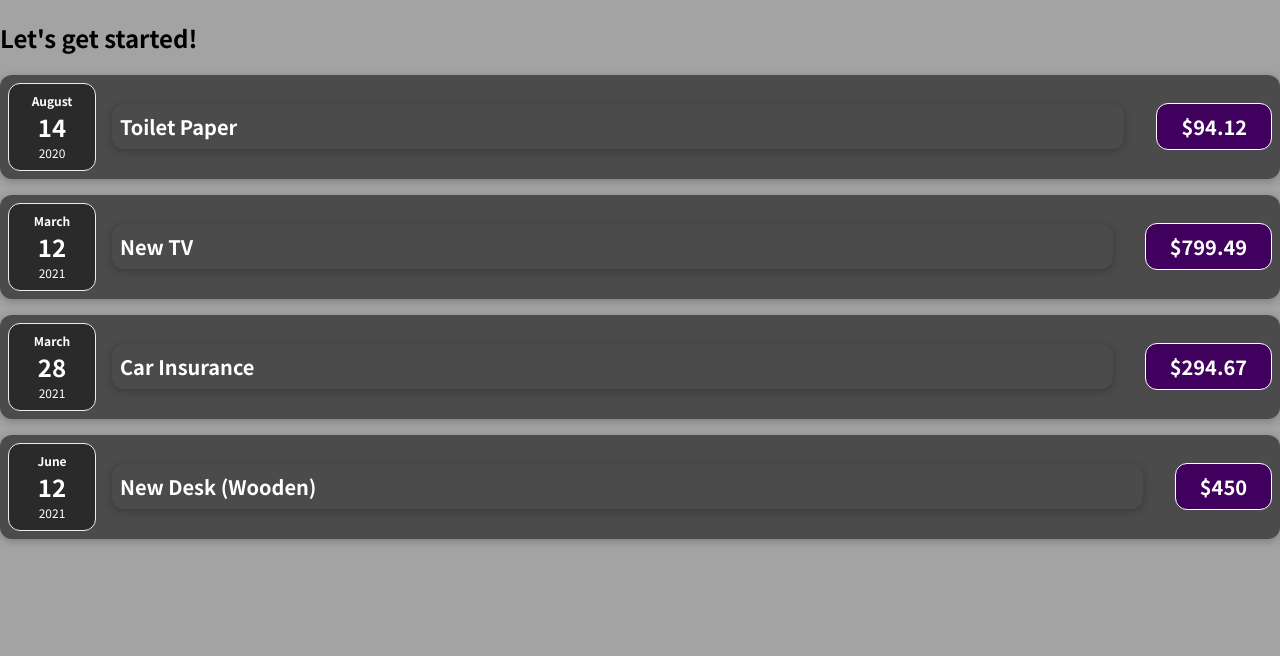
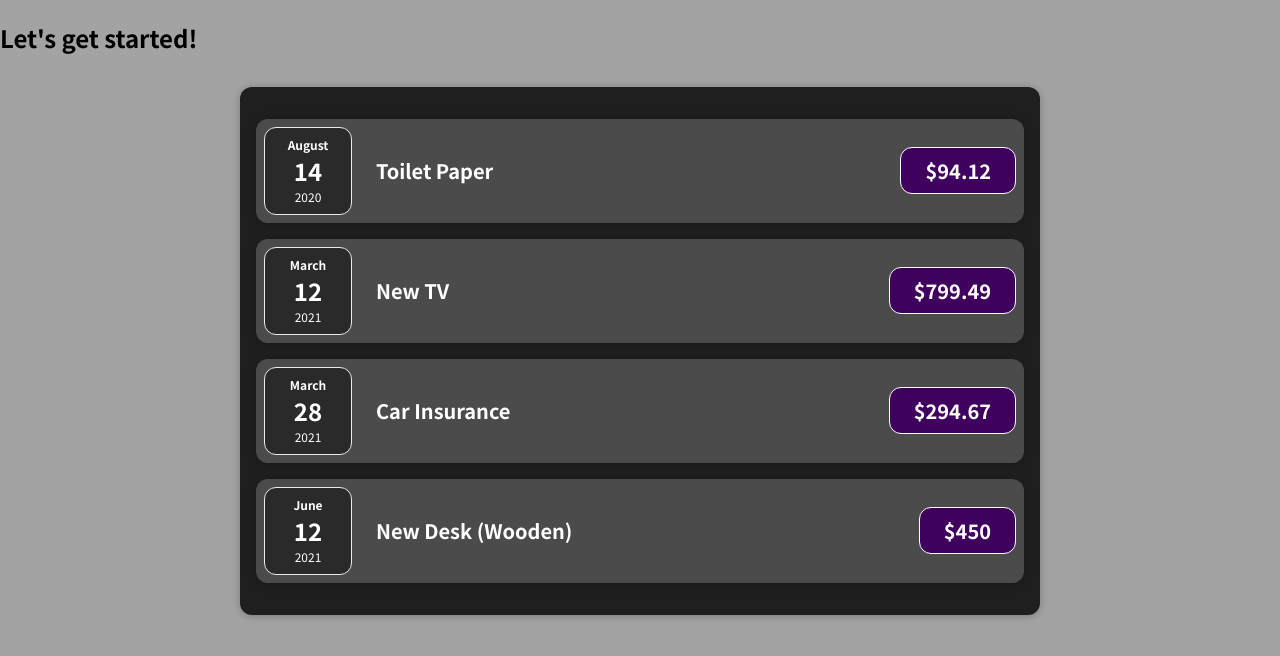
Before and after one commit to shashanksah143/Expense-tracker, a React (Create React App) app: page / in a window 1280 px wide. Shown: the top 656 px of the page. Built offline with nearby package versions, Linux system fonts and the light colour scheme.

Commit message:
Created a wrapper styling component Card

```diff
--- /dev/null
+++ b/src/components/Card.css
@@ -0,0 +1,4 @@
+.card {
+  border-radius: 12px;
+  box-shadow: 0 1px 8px rgba(0, 0, 0, 0.25);
+}
--- /dev/null
+++ b/src/components/Card.jsx
@@ -0,0 +1,6 @@
+import "./Card.css";
+function Card(props) {
+  const classes = "card " + props.className;
+  return <div className={classes}>{props.children}</div>;
+}
+export default Card;
--- a/src/components/ExpenseItem.css
+++ b/src/components/ExpenseItem.css
@@ -2,10 +2,8 @@
   display: flex;
   justify-content: space-between;
   align-items: center;
-  box-shadow: 0 2px 8px rgba(0, 0, 0, 0.25);
   padding: 0.5rem;
   margin: 1rem 0;
-  border-radius: 12px;
   background-color: #4b4b4b;
 }
 
--- a/src/components/ExpenseItem.jsx
+++ b/src/components/ExpenseItem.jsx
@@ -1,14 +1,15 @@
 import "./ExpenseItem.css";
 import ExpenseDate from "./ExpenseDate";
+import Card from "./Card";
 function ExpenseItem(props) {
   return (
-    <div className="expense-item">
+    <Card className="expense-item">
       <ExpenseDate date={props.expense.date} />
       <div className="expense-item__description">
         <h2 className="expense-item h2">{props.expense.title}</h2>
         <div className="expense-item__price">${props.expense.amount}</div>
       </div>
-    </div>
+    </Card>
   );
 }
 
--- a/src/components/Expenses.css
+++ b/src/components/Expenses.css
@@ -4,6 +4,4 @@
   margin: 2rem auto;
   width: 50rem;
   max-width: 95%;
-  border-radius: 12px;
-  box-shadow: 0 1px 8px rgba(0, 0, 0, 0.25);
 }
--- a/src/components/Expenses.jsx
+++ b/src/components/Expenses.jsx
@@ -1,12 +1,14 @@
+import "./Expenses.css";
 import ExpenseItem from "./ExpenseItem";
+import Card from "./Card";
 function Expenses(props) {
   return (
-    <div className="expenses">
+    <Card className="expenses">
       <ExpenseItem expense={props.expenses[0]} />
       <ExpenseItem expense={props.expenses[1]} />
       <ExpenseItem expense={props.expenses[2]} />
       <ExpenseItem expense={props.expenses[3]} />
-    </div>
+    </Card>
   );
 }
 
```
Also changed, not shown: 1 other file (tests, documents, lock files or other folders).
